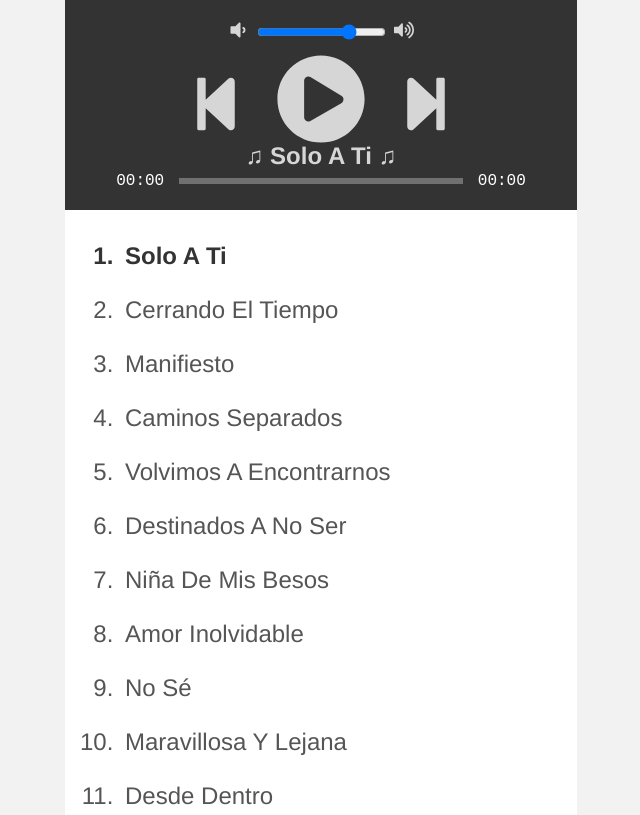
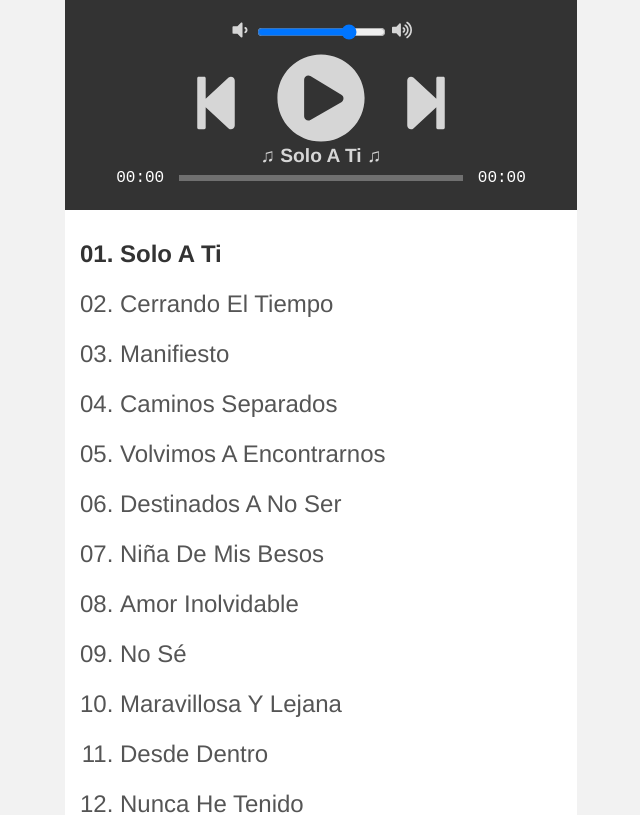
Before and after one commit to vilorto/2025, a plain HTML site: page index.html in a window 1280 px wide. Shown: the top 815 px of the page, without its empty margins (319-959 px from the left). Drawn offline with Linux system fonts and the light colour scheme.

Commit message:
Add files via upload

```diff
--- a/css/style.css
+++ b/css/style.css
@@ -9,8 +9,8 @@ body {
 	font-family: Helvetica, Arial, sans-serif;
 	color: #666;
 	background-color: #f2f2f2;
-	font-size: 1.5rem;
-	line-height: 1.5rem;
+	font-size: 1rem;
+	line-height: 1rem;
 	text-align: center;
 
 	padding-top: 200px;
@@ -61,7 +61,7 @@ body {
 .playpauseIcon {
 	width: 90px;
 	height: 90px;
-  margin: 0 30px;
+  margin: 0 30px 5px 30px;
   opacity: 0.8;
   transition: opacity .2s;
 }
@@ -90,6 +90,7 @@ body {
   padding-left: 100%; /* Empuja el texto fuera de la vista inicial */
   animation: desplazamiento 10s linear infinite;
 	color: #fff;
+	font-size: 1.2rem;
 	font-weight: 600;
 	opacity: 0.8;
 }
@@ -156,6 +157,7 @@ body {
 	width: 100%;
 	max-width: 600px;
 	margin: auto;
+	font-size: 1.5rem;
 }
 
 	#main-content .content {
@@ -169,7 +171,8 @@ body {
 }
 
 li {
-	padding: 15px 5px;
+	list-style-type: decimal-leading-zero;
+	line-height: 50px;
 }
 
 li:hover {
--- a/js/main.js
+++ b/js/main.js
@@ -103,7 +103,7 @@ const canciones = [
     } else {
       var anterior = musicaActual - 1;
     }
-    removeActive()
+    removeActive();
     var item=document.getElementById(anterior);
     item.classList.add("active");
     loadMusic(canciones[anterior]);
```
